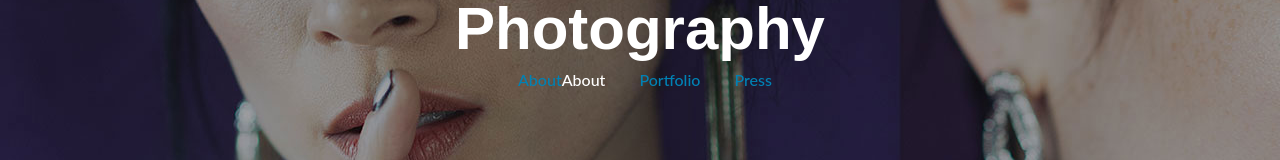
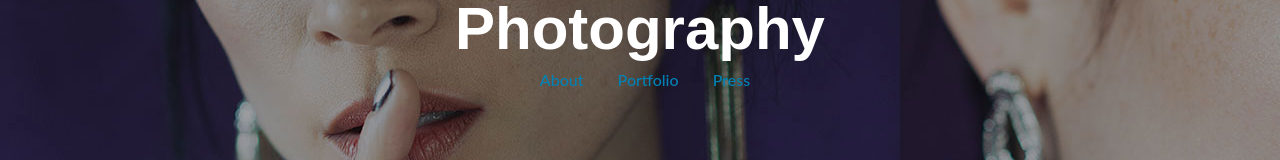
Before and after one commit to darylbleach/hannah-beth, a plain HTML site: page index.html in a window 1280 px wide. Shown: the part 405-565 px from the top of the page. Drawn offline with nearby package versions, Linux system fonts and the light colour scheme.

Commit message:
link cock up

```diff
--- a/index.html
+++ b/index.html
@@ -18,7 +18,7 @@
                         <h1 class="title">Hannah-Beth Photography</h1>
                         <div class="title-nav">
                             <ul>
-                                <li><a href="about.html">About</a>About</li>
+                                <li><a href="about.html">About</a></li>
                                 <li><a href="portfolio.html">Portfolio</a></li>
                                 <li><a href="press.html">Press</a></li>
                             </ul>
```
